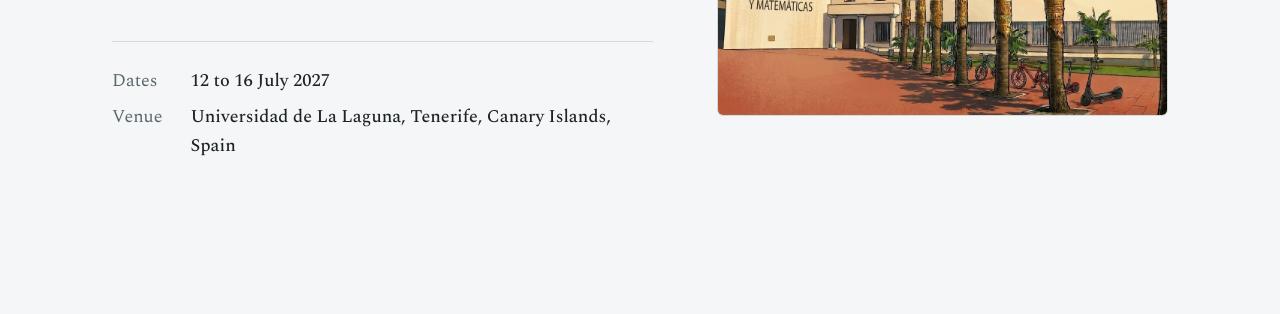
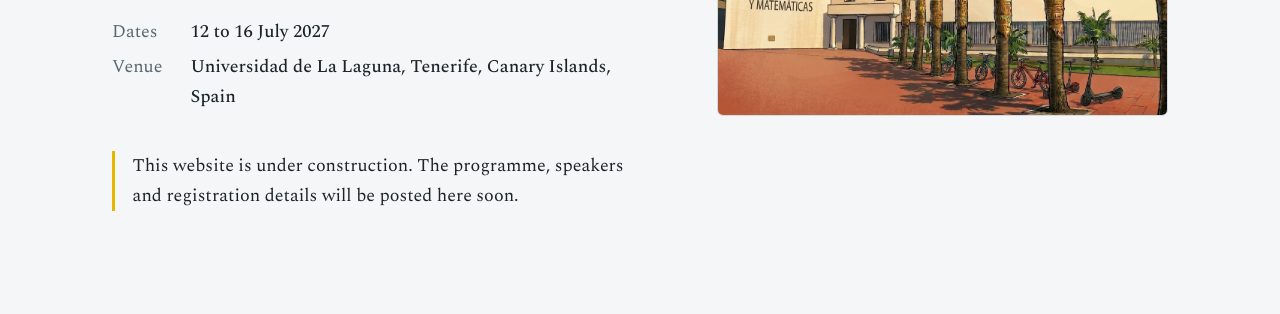
Before and after one commit to Delio090418/CANARiAS-algebra-fest-2027, a plain HTML site: page index.html in a window 1280 px wide. Shown: the part 486-800 px from the top of the page. Drawn offline with nearby package versions, Linux system fonts and the light colour scheme.

Commit message:
Uncomment notice about website construction

```diff
--- a/index.html
+++ b/index.html
@@ -353,7 +353,7 @@
         <dd>Universidad de La Laguna, Tenerife, Canary Islands, Spain</dd>
       </dl>
 
-      <!--<p class="notice">This website is under construction. The programme, speakers and registration details will be posted here soon.</p>-->
+      <p class="notice">This website is under construction. The programme, speakers and registration details will be posted here soon.</p>
     </div>
 
     <figure class="hero-image">
```
